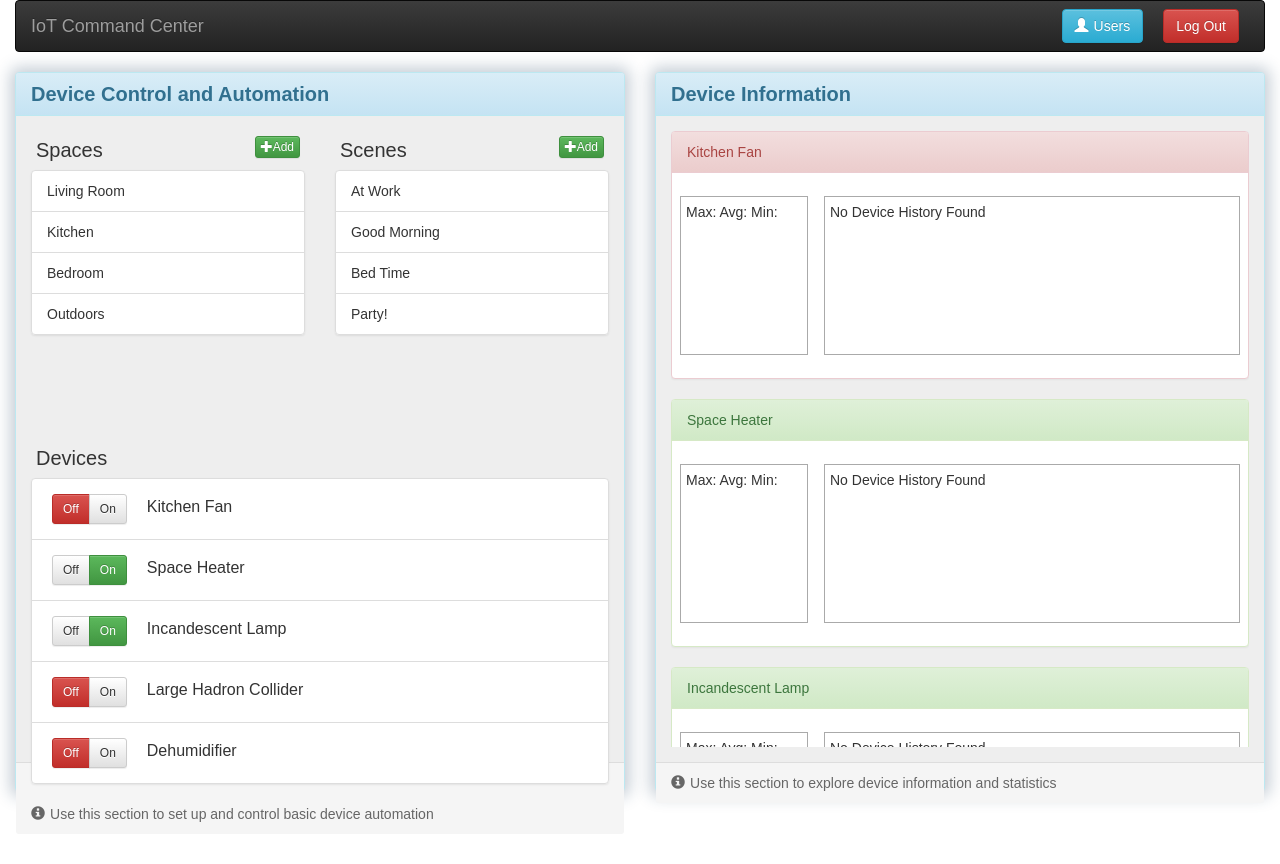
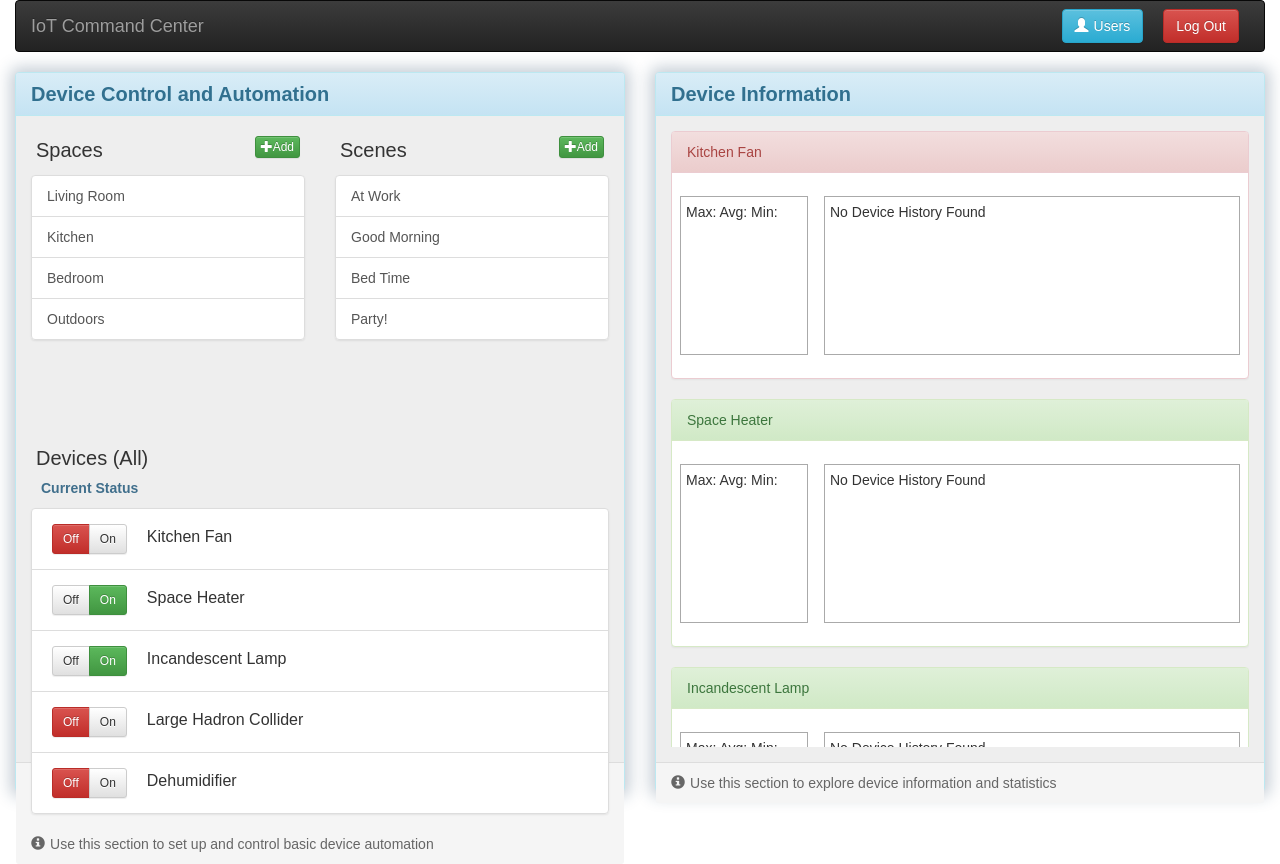
Before and after one commit to AndrewTBurks/IoTCommandCenter, a React (Create React App) app: page / in a window 1280 px wide. Before the commit the page ends 834 px from the top, so only its background shows below. Built offline with nearby package versions, Linux system fonts and the light colour scheme.

Commit message:
linked Scene/Space list with Device list

```diff
--- a/src/App.css
+++ b/src/App.css
@@ -53,3 +53,36 @@ body,
     cursor: pointer;
     background-color: #dff0d8;
 }
+
+.device .labels{
+    float: right;
+    text-transform: capitalize;
+    padding: 5px 15px 5px 15px;
+    margin-right: 15px;
+}
+
+.deviceList .activateScene{
+    float: right;
+    margin-bottom: 5px;
+}
+
+.list-group{
+    margin-top: 5px;
+}
+
+.containerDiv{
+    display: inline-block;
+    width: 100%;
+    color: #406f8c;
+    font-weight: 600;
+}
+
+.info{
+    float: left;
+    margin-left:10px;
+}
+
+.sceneInfo{
+    float: right;
+    margin-right: 10px;
+}
--- a/src/App.js
+++ b/src/App.js
@@ -21,12 +21,15 @@ class App extends Component {
     this.state = {
       devices: props.devices,
       spaces: props.spaces,
-      scenes: props.scenes
+      scenes: props.scenes,
+      componentDevices:props.devices,
+      componentName: 'All',
+        isScene: null
     };
   }
 
   render() {
-    let { devices, spaces, scenes } = this.state;
+    let { devices, spaces, scenes, componentDevices, componentName, isScene } = this.state;
     let _this = this; // alias this
 
     return (
@@ -50,15 +53,15 @@ class App extends Component {
             <UIPanel title="Device Control and Automation" description="Use this section to set up and control basic device automation">
               <Row style={{ height: "50%" }}>
                 <Col md={6} className="spacesList">
-                  <AppendableList name="Spaces" items={spaces}/>
+                  <AppendableList name="Spaces" items={spaces} itemSelected={onItemSelection}/>
                 </Col>
                 <Col md={6} className="scenesList">
-                  <AppendableList name="Scenes" items={scenes}/>
+                  <AppendableList name="Scenes" items={scenes} itemSelected={onItemSelection}/>
                 </Col>
               </Row>
               <Row style={{ height: "50%" }}>
                 <Col md={12}>
-                  <DeviceList devices={devices} onStatusChange={deviceChangeStatus}/>
+                  <DeviceList devices={componentDevices} componentName={componentName} isScene={isScene} onStatusChange={deviceChangeStatus}/>
                 </Col>
               </Row>
             </UIPanel>
@@ -73,7 +76,7 @@ class App extends Component {
     );
 
     function deviceChangeStatus(deviceName, newStatus) {
-      console.log(deviceName, newStatus);
+      // console.log(deviceName, newStatus);
       let newDevices = devices;
 
       let deviceIndex = newDevices.findIndex((el) => el.info.name === deviceName);
@@ -82,6 +85,33 @@ class App extends Component {
 
       _this.setState({devices: newDevices});
     }
+
+    // componentName defines what is selected (Scene or Space)
+    function onItemSelection(componentName, itemSelected){
+      // console.log(itemSelected.devices);
+      let newComponentDevices, isScene;
+
+      if(componentName === 'Scenes'){
+          isScene = true;
+          componentName = 'Scene: ' + itemSelected.name;
+          newComponentDevices = itemSelected.devices.map((object) => _this.state.devices.find((device) => device.info.name === object.deviceName));
+
+          //add key-value pair of deviceSceneStatus (state of the device when scene will be activated)
+          newComponentDevices.forEach(function(device, i){
+              device['deviceSceneStatus'] = itemSelected.devices[i].deviceSceneStatus;
+          });
+      }
+      else{
+        isScene = false;
+          newComponentDevices = itemSelected.devices.map((name) => _this.state.devices.find((device) => device.info.name === name));
+          componentName = 'Space: ' + itemSelected.name;
+      }
+
+      _this.setState({componentDevices: newComponentDevices, componentName: componentName, isScene: isScene});
+      // console.log(componentDevices);
+    }//onItemSelection()
+
+
   }
 }
 
--- a/src/components/control-automation/AppendableList.js
+++ b/src/components/control-automation/AppendableList.js
@@ -10,6 +10,7 @@ class AppendableList extends Component {
       name: props.name
     };
   }
+
 
   render() {
     let { items, name } = this.state;
@@ -26,8 +27,8 @@ class AppendableList extends Component {
         <ListGroup>
           {
             items.map((item, i) => (
-              <ListGroupItem key={i} className="listSelectable">
-                {item}
+              <ListGroupItem key={i} className="listSelectable" onClick={() => {this.props.itemSelected(name,item)}}>
+                {item.name}
               </ListGroupItem>
             ))
           }
--- a/src/components/control-automation/Device.js
+++ b/src/components/control-automation/Device.js
@@ -5,16 +5,16 @@ import { ButtonGroup, Button } from 'react-bootstrap';
 class Device extends Component {
   constructor(props) {
     super(props);
-    this.state = { info: props.info, status: props.status };
+    this.state = { info: props.info, status: props.status, isScene: props.isScene, deviceSceneStatus: props.deviceSceneStatus };
   }
 
   static getDerivedStateFromProps(nextProps, prevState) {
     // just overwrite old state completely with new props
-    return { info: nextProps.info, status: nextProps.status };
+    return { info: nextProps.info, status: nextProps.status, isScene: nextProps.isScene, deviceSceneStatus: nextProps.deviceSceneStatus };
   }
 
   render() {
-    let {info, status} = this.state;
+    let {info, status, isScene, deviceSceneStatus} = this.state;
 
     return (
       <div className="device">
@@ -25,6 +25,16 @@ class Device extends Component {
         <span className="deviceName">
           { info.name }
         </span>
+          {
+              isScene ? (
+                  deviceSceneStatus === 'on' ?
+                      ( <label className="labels" style={{border: 2 + 'px solid #69a85c', color: '#69a85c'}}>{deviceSceneStatus}</label> ) :
+                      ( <label className="labels" style={{border: 2 + 'px solid #cc5047', color: '#cc5047'}}>{deviceSceneStatus}</label>)
+              ) : (
+                  <label>{""}</label>
+              )
+
+          }
       </div>
     );
   }
--- a/src/components/control-automation/DeviceList.js
+++ b/src/components/control-automation/DeviceList.js
@@ -1,26 +1,44 @@
 import React, { Component } from 'react';
 
-import { ListGroup, ListGroupItem } from 'react-bootstrap';
+import { ListGroup, ListGroupItem, Button } from 'react-bootstrap';
 
 import Device from './Device';
 
 class DeviceList extends Component {
   constructor(props) {
     super(props);
-    this.state = { devices: props.devices };
+    this.state = {
+        // devices: props.devices
+    };
   }
 
   render() {
+      // console.log(this.props.isScene);
     return (
       <div className="deviceList">
         <div className="listHeader">
-          <div className="listTitle">Devices</div>
+            {
+                this.props.isScene ? (
+                    <Button bsStyle="success" className="activateScene">Activate Scene</Button>
+                ) : (
+                    ""
+                )
+            }
+          <div className="listTitle">Devices ({this.props.componentName})</div>
+        </div>
+        <div className="containerDiv">
+            <div className="info">Current Status</div>
+            {
+                this.props.isScene ? (
+                    <div className="sceneInfo">Status on Activation</div>
+                ) : ("")
+            }
         </div>
         <ListGroup>
           {
-            this.state.devices.map((d, i) => (
+            this.props.devices.map((d, i) => (
               <ListGroupItem key={i}>
-                <Device info={d.info} status={d.status} onStatusChange={this.props.onStatusChange}/>
+                <Device info={d.info} status={d.status} deviceSceneStatus={d.deviceSceneStatus} isScene={this.props.isScene} onStatusChange={this.props.onStatusChange}/>
               </ListGroupItem>
             ))
           }
--- a/src/index.js
+++ b/src/index.js
@@ -38,18 +38,77 @@ let defaultDevices = [
   }
 ];
 
+// let defaultSpaces = [
+//   "Living Room",
+//   "Kitchen",
+//   "Bedroom",
+//   "Outdoors"
+// ];
+
+// let defaultScenes = [
+//   "At Work",
+//   "Good Morning",
+//   "Bed Time",
+//   "Party!"
+// ];
+
 let defaultSpaces = [
-  "Living Room",
-  "Kitchen",
-  "Bedroom",
-  "Outdoors"
+    {
+      name: "Living Room",
+        devices: [
+            "Space Heater",
+            "Incandescent Lamp"
+        ]
+    },
+    {
+      name: "Kitchen",
+        devices: [
+            "Kitchen Fan",
+            "Incandescent Lamp"
+        ]
+    },
+    {
+      name: "Bedroom",
+        devices: [
+            "Incandescent Lamp"
+        ]
+    },
+    {
+      name: "Outdoors",
+        devices: [
+            "Incandescent Lamp"
+        ]
+    }
 ];
 
 let defaultScenes = [
-  "At Work",
-  "Good Morning",
-  "Bed Time",
-  "Party!"
+    {
+      name: "At Work",
+        devices: [
+            {deviceName: "Space Heater", deviceSceneStatus: "on"},
+            {deviceName: "Incandescent Lamp", deviceSceneStatus: "on"}
+        ]
+    },
+    {
+      name: "Good Morning",
+        devices: [
+            {deviceName: "Dehumidifier", deviceSceneStatus: "off"},
+            {deviceName: "Space Heater", deviceSceneStatus: "on"}
+        ]
+    },
+    {
+      name: "Bed Time",
+        devices: [
+            {deviceName: "Incandescent Lamp", deviceSceneStatus: "off"},
+            {deviceName: "Space Heater", deviceSceneStatus: "on"}
+        ]
+    },
+    {
+      name: "Party!",
+        devices: [
+            {deviceName: "Incandescent Lamp", deviceSceneStatus: "on"}
+        ]
+    }
 ];
 
 ReactDOM.render(<App
```
